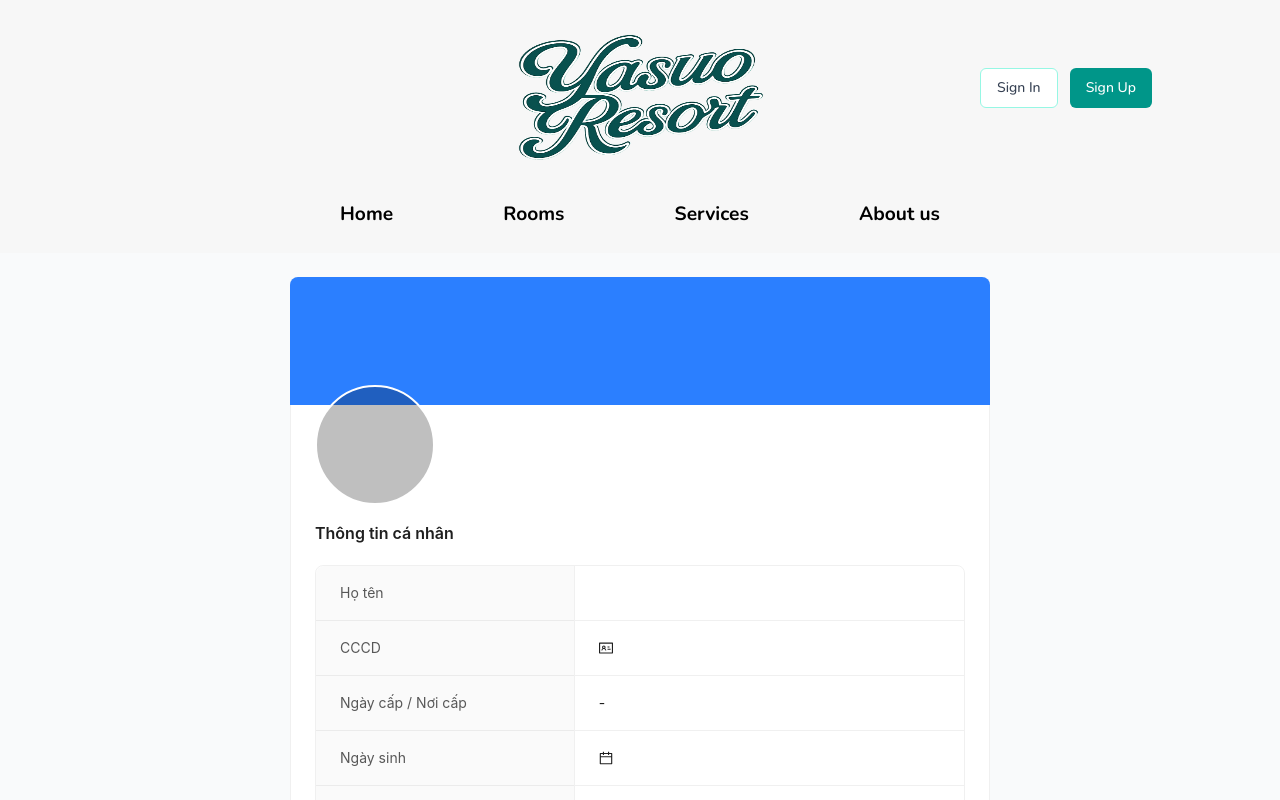
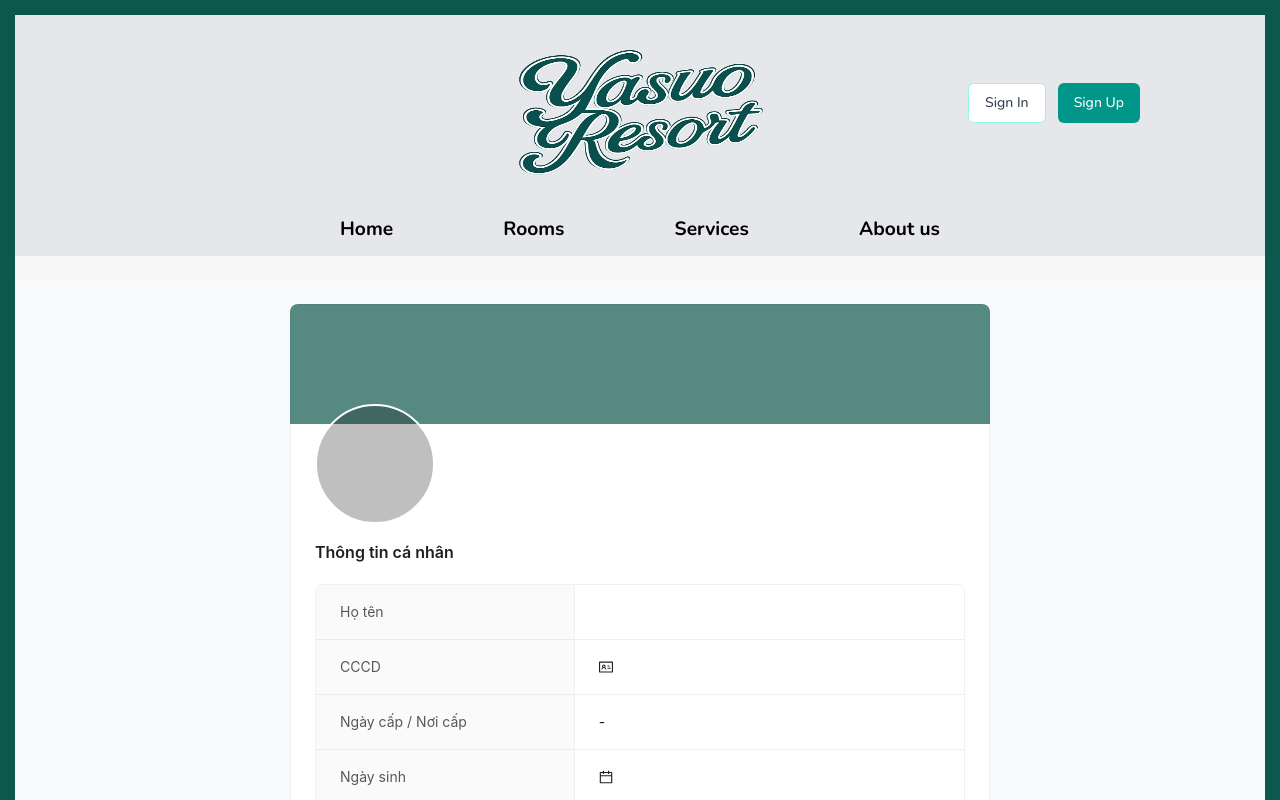
Before and after one commit to datnmdev/yasuo-resort, a React (Vite) app in the folder frontend/: page /profile in a window 1280 px wide. Shown: the top 800 px of the page. Built offline with nearby package versions, Linux system fonts and the light colour scheme; no server answers.

Commit message:
thay doi mau cho header, them viền cho body (#67)

```diff
--- a/frontend/src/App.css
+++ b/frontend/src/App.css
@@ -23,6 +23,10 @@ html {
 
 body {
   background-color: var(--paper-white);
+  border: 15px solid var(--deep-teal);
+  margin: 0;
+  min-height: 100vh;
+  box-sizing: border-box;
 }
 
 a {
--- a/frontend/src/components/footer/Footer.jsx
+++ b/frontend/src/components/footer/Footer.jsx
@@ -3,7 +3,7 @@ import { Link } from 'react-router';
 
 const Footer = () => {
   return (
-    <footer className="bg-gray-900 text-white">
+    <footer className="bg-gray-800 text-white">
       <div className="container mx-auto px-36 pt-12">
         <div className="grid md:grid-cols-3 gap-24">
           {/* Company Info */}
--- a/frontend/src/components/navigation/Logo.jsx
+++ b/frontend/src/components/navigation/Logo.jsx
@@ -2,7 +2,7 @@ import SignIn from './SignIn';
 
 const Logo = () => {
   return (
-    <div className="relative h-[200px] flex justify-center items-center">
+    <div className="relative h-[200px] flex justify-center items-center bg-gray-200">
       <a href="#hero">
         <img src="/logo_resort_2.png" alt="logo" className="w-[300px] h-[200px]" />
       </a>
--- a/frontend/src/components/navigation/Navbar.jsx
+++ b/frontend/src/components/navigation/Navbar.jsx
@@ -9,8 +9,8 @@ const Navbar = () => {
   ];
 
   return (
-    <div className="mb-6 text-center">
-      <ul className="max-w-[600px] mx-auto flex justify-between items-center">
+    <div className="mb-6 text-center bg-gray-200">
+      <ul className="max-w-[600px] mx-auto flex justify-between items-center pb-3">
         {list.map((item) => (
           <li key={item.name}>
             <Link
--- a/frontend/src/pages/Profile/index.jsx
+++ b/frontend/src/pages/Profile/index.jsx
@@ -75,7 +75,7 @@ const Profile = () => {
         <div className="flex justify-center p-6 bg-gray-50 min-h-screen">
             <Card
                 style={{ width: 700 }}
-                cover={<div className="h-32 bg-blue-500 rounded-t-md"></div>}
+                cover={<div className="h-30 bg-blue-500 rounded-t-md" style={{ backgroundColor: "rgba(13, 88, 77, 0.7)" }}></div>}
                 actions={[
                     <Button type="primary" onClick={handleSaveInfo}>Lưu</Button>
                 ]}
@@ -84,7 +84,7 @@ const Profile = () => {
                     showUploadList={false}
                     beforeUpload={handleUploadAvatar}
                 >
-                    <div className="flex justify-center -mt-14 mb-4 cursor-pointer">
+                    <div className="flex justify-center -mt-30 mb-4 cursor-pointer">
                         <Avatar
                             size={120}
                             src={userInfo?.avatar ? `${import.meta.env.VITE_API_BASE_URL}/${userInfo.avatar}` : undefined}
```
